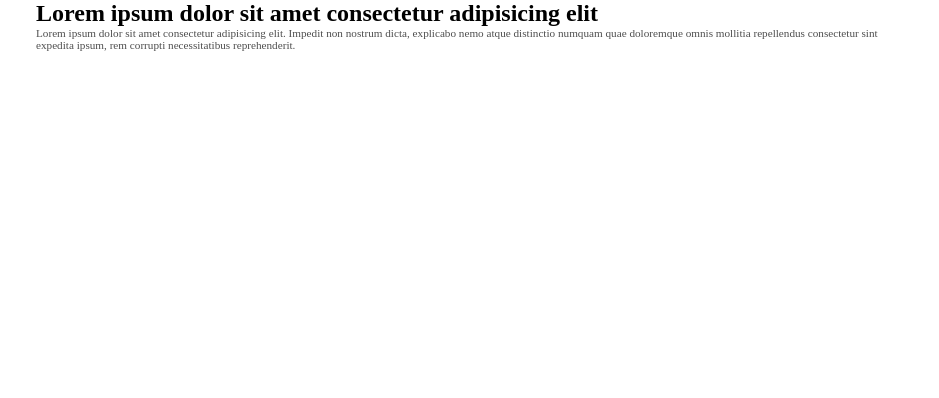
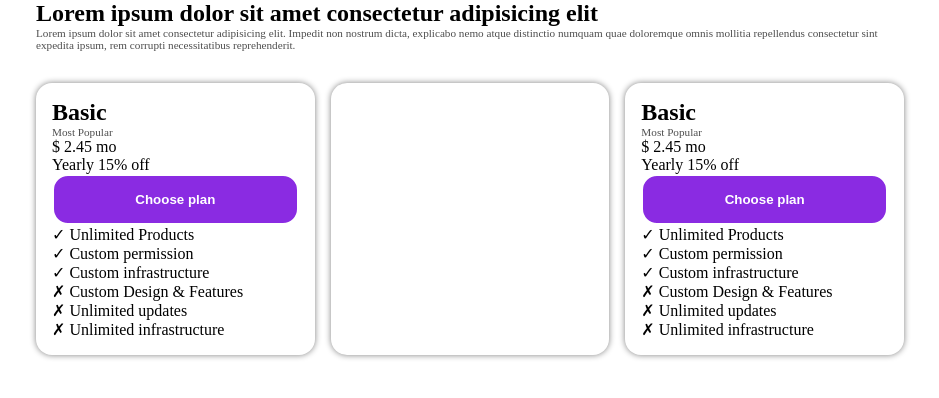
Before and after one commit to gabriele-chiocca/htmlcss-pricing-plan, a plain HTML site: page index.html in a window 1280 px wide. Shown: the whole page, without its empty margins (170-1109 px from the left). Drawn offline with Linux system fonts and the light colour scheme.

Commit message:
Card-standard  e button

```diff
--- a/css/style.css
+++ b/css/style.css
@@ -36,6 +36,7 @@ ul{
 }
 
 .card-wrapper {
+ margin-top: 2rem;
  display: flex;
  flex-wrap: wrap;
  gap: 1rem;
@@ -43,5 +44,60 @@ ul{
 
 .card{
     width: calc(100% / 3 - 1rem * 2/3);
-    min-width: 200px;
+    min-width: 250px;
+    flex-grow: 1;
+    box-shadow: 0 0 6px 0 gray;
+    padding: 1rem;
+    border-radius: 1rem;
 }
+
+.card-evidenziata
+
+.prezzo {
+    text-align: center;
+}
+
+.btn-primario {
+    display: block;
+    border-radius: 1rem;
+    background-color: blueviolet;
+    color: white;
+    border: 2px solid transparent;
+    text-align: center;
+    padding: 1rem 2rem;
+    font-weight: bold;
+    border-color: white;
+}
+
+.btn-secondario {
+
+    display: block;
+    border-radius: 1rem;
+    background-color: white;
+    color: blueviolet;
+    border: 2px solid transparent;
+    text-align: center;
+    padding: 1rem 2rem;
+    font-weight: bold;
+    border-color: blueviolet;
+
+}
+
+.button > .btn-primario {
+    width: 100%;
+}
+
+.button > .btn-secondario {
+    width: 100%;
+}
+
+.vantaggi {
+    display: flex;
+    flex-wrap: wrap;
+    justify-content: space-evenly;
+}
+
+.vantaggi li {
+    width: 250px;
+
+}
--- a/index.html
+++ b/index.html
@@ -20,9 +20,123 @@
 
             <!-- Contenitore cards -->
             <div class="card-wrapper">
+
+             <!-- Prima Card  -->
+             <div  class="card">
+                <!-- TitolO Card -->
+                <header>
+                    <h2>Basic</h2>
+                    <p class="inactive">Most Popular</p>
+                </header>
+                <!-- Card prezzo -->
+                <div class="prezzo">
+                    <div>
+                        <span>$</span>
+                        <span>2.45</span>
+                        <span>mo</span>
+                    </div>
+                    <div>
+                        <span>Yearly</span>
+                        <span>15% off</span>
+                    </div>
+                </div>
+
+                <!-- Card vantaggi e cta -->
+                <div class="button">
+                    <button class="btn-primario">Choose plan</button>
+                </div>
+                <ul class="vantaggi">
+                 <li>
+                    <span>&check;</span>
+                    <span>Unlimited Products</span>
+                </li>
+
+                <li>
+                    <span>&check;</span>
+                    <span>Custom permission</span>
+                </li>
+
+                <li>
+                    <span>&check;</span>
+                    <span>Custom infrastructure</span>
+                </li>
+
+                <li>
+                    <span>&cross;</span>
+                    <span>Custom Design & Features</span>
+                </li>
+
+                <li>
+                    <span>&cross;</span>
+                    <span>Unlimited updates</span>
+                </li>
+
+                <li>
+                    <span>&cross;</span>
+                    <span>Unlimited infrastructure</span>
+                </li>
+
+                </ul>
+             </div>
+             <!-- Seconda Card -->
              <div  class="card"></div>
-             <div  class="card"></div>
-             <div  class="card"></div>
+             <!-- Terza Card -->
+             <div  class="card">
+                <!-- Titolo Card -->
+                <header>
+                    <h2>Basic</h2>
+                    <p class="inactive">Most Popular</p>
+                </header>
+                <!-- Card prezzo -->
+                <div class="prezzo">
+                    <div>
+                        <span>$</span>
+                        <span>2.45</span>
+                        <span>mo</span>
+                    </div>
+                    <div>
+                        <span>Yearly</span>
+                        <span>15% off</span>
+                    </div>
+                </div>
+
+                <!-- Card vantaggi e cta -->
+                <div class="button">
+                    <button class="btn-primario">Choose plan</button>
+                </div>
+                <ul class="vantaggi">
+                 <li>
+                    <span>&check;</span>
+                    <span>Unlimited Products</span>
+                </li>
+
+                <li>
+                    <span>&check;</span>
+                    <span>Custom permission</span>
+                </li>
+
+                <li>
+                    <span>&check;</span>
+                    <span>Custom infrastructure</span>
+                </li>
+
+                <li>
+                    <span>&cross;</span>
+                    <span>Custom Design & Features</span>
+                </li>
+
+                <li>
+                    <span>&cross;</span>
+                    <span>Unlimited updates</span>
+                </li>
+
+                <li>
+                    <span>&cross;</span>
+                    <span>Unlimited infrastructure</span>
+                </li>
+
+                </ul>
+             </div>
             </div>
         </div>
      </section>
```
